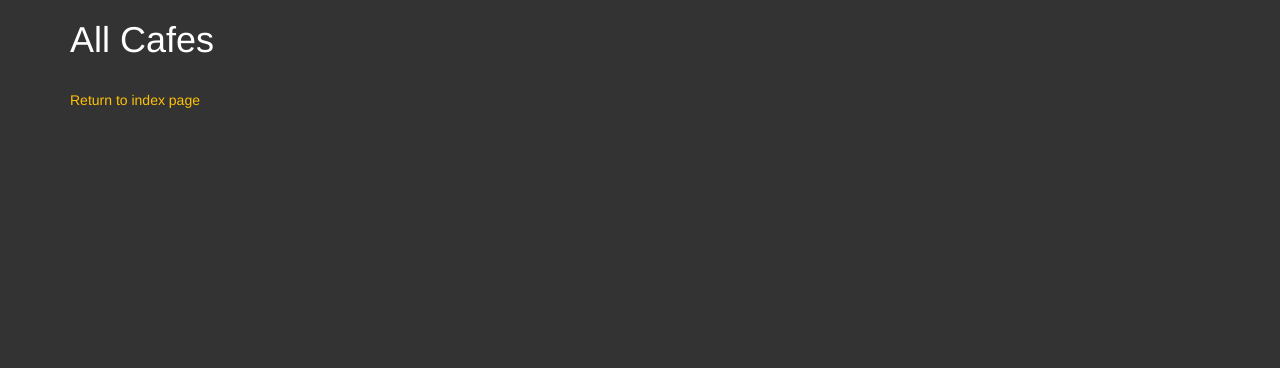
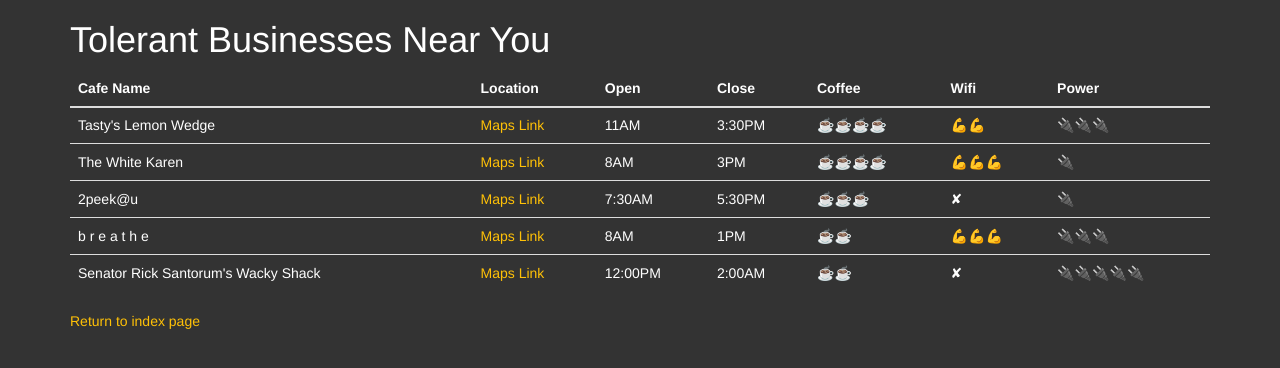
Before and after one commit to nope2jope/free_load, a Flask app: page /cafes in a window 1280 px wide. Shown: the top 368 px of the page. Run offline with Flask 2, Linux system fonts and the light colour scheme; some libraries are stand-ins or nearby versions.

Commit message:
functionality improvements

```diff
--- a/cafe-data.csv
+++ b/cafe-data.csv
@@ -1,5 +1,6 @@
 Cafe Name,Location,Open,Close,Coffee,Wifi,Power
-Lighthaus,https://goo.gl/maps/2EvhB4oq4gyUXKXx9,11AM, 3:30PM,☕☕☕☕️,💪💪,🔌🔌🔌
-Esters,https://goo.gl/maps/13Tjc36HuPWLELaSA,8AM,3PM,☕☕☕☕,💪💪💪,🔌
-Ginger & White,https://goo.gl/maps/DqMx2g5LiAqv3pJQ9,7:30AM,5:30PM,☕☕☕,✘,🔌
-Mare Street Market,https://goo.gl/maps/ALR8iBiNN6tVfuAA8,8AM,1PM,☕☕,💪💪💪,🔌🔌🔌
+Tasty's Lemon Wedge,https://goo.gl/maps/2EvhB4oq4gyUXKXx9,11AM, 3:30PM,☕☕☕☕️,💪💪,🔌🔌🔌
+The White Karen,https://goo.gl/maps/13Tjc36HuPWLELaSA,8AM,3PM,☕☕☕☕,💪💪💪,🔌
+2peek@u,https://goo.gl/maps/DqMx2g5LiAqv3pJQ9,7:30AM,5:30PM,☕☕☕,✘,🔌
+b r e a t h e,https://goo.gl/maps/ALR8iBiNN6tVfuAA8,8AM,1PM,☕☕,💪💪💪,🔌🔌🔌
+Senator Rick Santorum's Wacky Shack,https://goo.gl/maps/v9CbgXweiVCpUfGT7,12:00PM,2:00AM,☕☕,✘,🔌🔌🔌🔌🔌
--- a/main.py
+++ b/main.py
@@ -1,9 +1,10 @@
-from flask import Flask, render_template
+from flask import Flask, render_template, redirect, url_for
 from flask_bootstrap import Bootstrap
 from flask_wtf import FlaskForm
-from wtforms import StringField, SubmitField
-from wtforms.validators import DataRequired
+from wtforms import StringField, SelectField, SubmitField
+from wtforms.validators import DataRequired, URL
 import csv
+
 
 def hello_app():
     app = Flask(__name__)
@@ -16,16 +17,14 @@ app = hello_app()
 
 
 class CafeForm(FlaskForm):
-    cafe = StringField('Cafe name', validators=[DataRequired()])
+    cafe = StringField('Cafe Name', validators=[DataRequired()])
+    location = StringField('URL Location', validators=[DataRequired(), URL(message='Invalid URL.')])
+    open = StringField('Opening Hour (e.g. 5:30AM)', validators=[DataRequired()])
+    close = StringField('Closing Hour (e.g. 10:30PM)', validators=[DataRequired()])
+    quality = SelectField('Coffee Quality', choices=[('☕',1),('☕☕',2),('☕☕☕',3), ('☕☕☕☕',4), ('☕☕☕☕☕',5)])
+    wifi = SelectField('Wifi Strength', choices=[('✘',0), ('💪',1),('💪💪',2),('💪💪💪',3), ('💪💪💪💪',4), ('💪💪💪💪💪',5)])
+    outlets = SelectField('Outlet Equity', choices=[('✘',0),('🔌',1),('🔌🔌',2),('🔌🔌🔌',3), ('🔌🔌🔌🔌',4), ('🔌🔌🔌🔌🔌',5)])
     submit = SubmitField('Submit')
-
-# Exercise:
-# add: Location URL, open time, closing time, coffee rating, wifi rating, power outlet rating fields
-# make coffee/wifi/power a select element with choice of 0 to 5.
-#e.g. You could use emojis ☕️/💪/✘/🔌
-# make all fields required except submit
-# use a validator to check that the URL field has a URL entered.
-# ---------------------------------------------------------------------------
 
 
 # all Flask routes below
@@ -34,25 +33,26 @@ def home():
     return render_template("index.html")
 
 
-@app.route('/add')
+@app.route('/add', methods=['GET', 'POST'])
 def add_cafe():
     form = CafeForm()
     if form.validate_on_submit():
-        print("True")
-    # Exercise:
-    # Make the form write a new row into cafe-data.csv
-    # with   if form.validate_on_submit()
+        with open('cafe-data.csv', 'a') as file:
+            file.write("\n" + form.cafe.data + "," + form.location.data + "," + form.open.data +
+                       "," + form.close.data + "," + form.quality.data + "," + form.wifi.data +
+                       "," + form.outlets.data)
+            file.close()
+        return redirect(url_for('add_cafe'))
+
     return render_template('add.html', form=form)
 
 
 @app.route('/cafes')
 def cafes():
-    with open('cafe-data.csv', newline='') as csv_file:
-        csv_data = csv.reader(csv_file, delimiter=',')
-        list_of_rows = []
-        for row in csv_data:
-            list_of_rows.append(row)
-    return render_template('cafes.html', cafes=list_of_rows)
+    with open('cafe-data.csv', newline='') as f:
+        reader = csv.reader(f)
+        data = list(reader)
+    return render_template('cafes.html', cafes=data)
 
 
 if __name__ == '__main__':
--- a/templates/add.html
+++ b/templates/add.html
@@ -1,4 +1,5 @@
 {% extends 'bootstrap/base.html' %}
+{% import 'bootstrap/wtf.html' as wtf %}
 {% block styles %}
 {{super()}}
   <link rel="stylesheet" href="{{url_for('static', filename='css/styles.css')}}">
@@ -13,7 +14,7 @@
 
       <h1>Add a new cafe into the database</h1>
 
-      <!-- This is where your WTForm will go -->
+      {{ wtf.quick_form(form) }}
 
 	  <p class="space-above"><a href="#">See all cafes</a></p>
 
--- a/templates/cafes.html
+++ b/templates/cafes.html
@@ -4,7 +4,7 @@
   <link rel="stylesheet" href="{{url_for('static', filename='css/styles.css')}}">
 {% endblock %}
 
-{% block title %}Restaurants{% endblock %}
+{% block title %}Shmucks{% endblock %}
 
 {% block content %}
 
@@ -12,15 +12,34 @@
   <div class="row">
     <div class="col-sm-12">
 
-      <h1>All Cafes</h1>
+      <h1>Tolerant Businesses Near You</h1>
 
-	  <table class="table">
-          <!-- This is where you will write the code to render a Bootstrap
-          Table that contains all the information from the
-          cafe-data.csv file. -->
-  	  </table>
+    <table class="table">
+        <thead>
+            <tr>
+<!--                tables headers occupy first row of .csv (translate to dict?)-->
+                {% for entry in cafes[0] %}
+                <th>{{ entry }}</th>
+                {% endfor %}
+            <tr>
+        </thead>
+        <tbody>
+            {% for entry in cafes[1:] %}
+            <tr>
+<!--                here a dict would be way more legible-->
+                <td>{{ entry[0] }}</td>
+                <td><a href= "{{ entry[1] }}">Maps Link</a></td>
+                <td>{{ entry[2] }}</td>
+                <td>{{ entry[3] }}</td>
+                <td>{{ entry[4] }}</td>
+                <td>{{ entry[5] }}</td>
+                <td>{{ entry[6] }}</td>
+            </tr>
+            {% endfor %}
+        </tbody>
+    </table>
 
-      <p><a href="#">Return to index page</a></p>
+      <p><a href="{{ url_for('home') }}">Return to index page</a></p>
 
     </div>
   </div>
```
Also changed, not shown: requirements.txt (added, +11 -0 lines).
